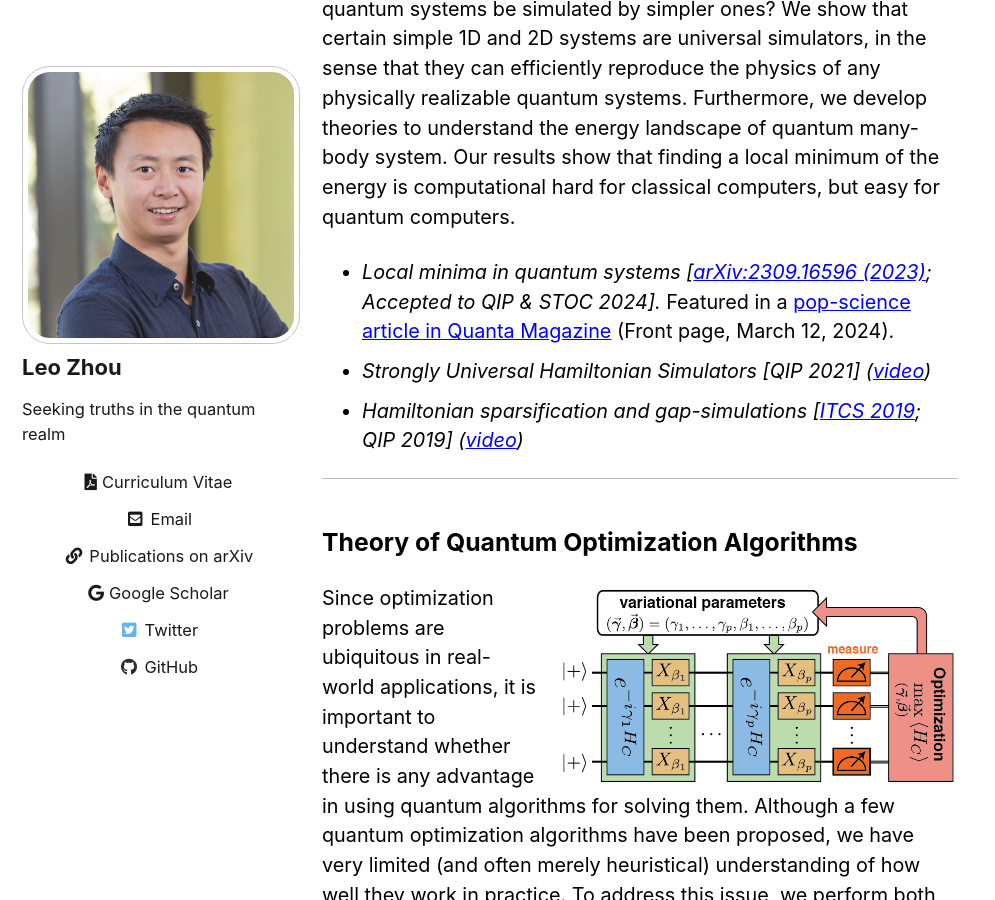
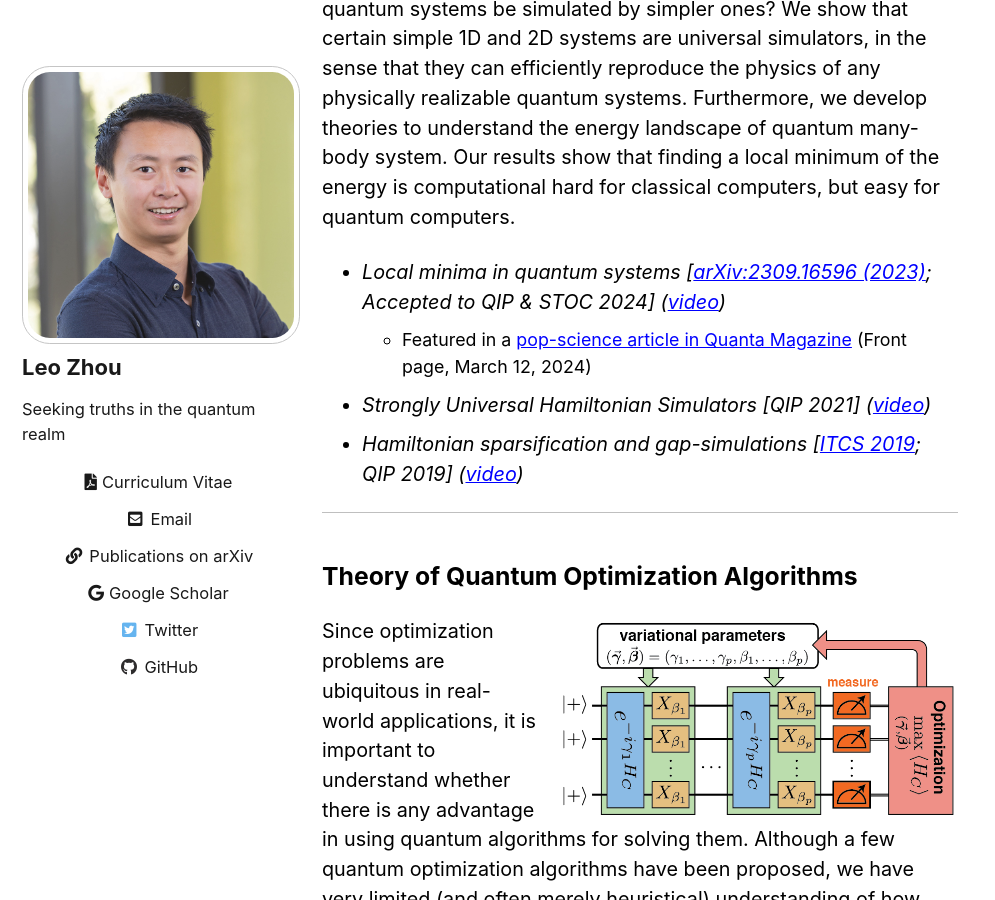
Before and after one commit to leozhou92/leozhou92.github.io, a Jekyll site: the page built from _pages/research.html, in a window 1280 px wide and 900 px high, scrolled down 884 px. Shown: the whole window, without its empty margins (0-995 px from the left). Built offline with Jekyll 4.4.1, drawn with Linux system fonts in a browser that asks for light colours; cached includes are drawn as plain includes.

Commit message:
Add another video link to QIP24 talk

```diff
--- a/_pages/research.html
+++ b/_pages/research.html
@@ -27,7 +27,10 @@
 
 <ul>
 	<li>
-		<em>Local minima in quantum systems [<a data-url="https://arxiv.org/abs/2309.16596" href="https://arxiv.org/abs/2309.16596" target="_blank" title="">arXiv:2309.16596 (2023)</a>; Accepted to QIP & STOC 2024].</em> Featured in a <a data-url="https://www.quantamagazine.org/physicists-finally-find-a-problem-only-quantum-computers-can-do-20240312/" href="https://www.quantamagazine.org/physicists-finally-find-a-problem-only-quantum-computers-can-do-20240312/" target="_blank" title="">pop-science article in Quanta Magazine</a>  (Front page, March 12, 2024).
+		<em>Local minima in quantum systems [<a data-url="https://arxiv.org/abs/2309.16596" href="https://arxiv.org/abs/2309.16596" target="_blank" title="">arXiv:2309.16596 (2023)</a>; Accepted to QIP & STOC 2024] (<a data-url="https://youtu.be/-cHfyHHO_30" href="https://youtu.be/-cHfyHHO_30" target="_blank" title="">video</a>)</em>
+		<ul>
+			<li>Featured in a <a data-url="https://www.quantamagazine.org/physicists-finally-find-a-problem-only-quantum-computers-can-do-20240312/" href="https://www.quantamagazine.org/physicists-finally-find-a-problem-only-quantum-computers-can-do-20240312/" target="_blank" title="">pop-science article in Quanta Magazine</a>  (Front page, March 12, 2024) </li>
+		</ul>
 	</li>
 	<li>
 		<em>Strongly Universal Hamiltonian Simulators [QIP 2021] (<a data-url="https://simons.berkeley.edu/talks/universal-hamiltonia" href="https://simons.berkeley.edu/talks/universal-hamiltonia" target="_blank" title="">video</a>)</em>
```
